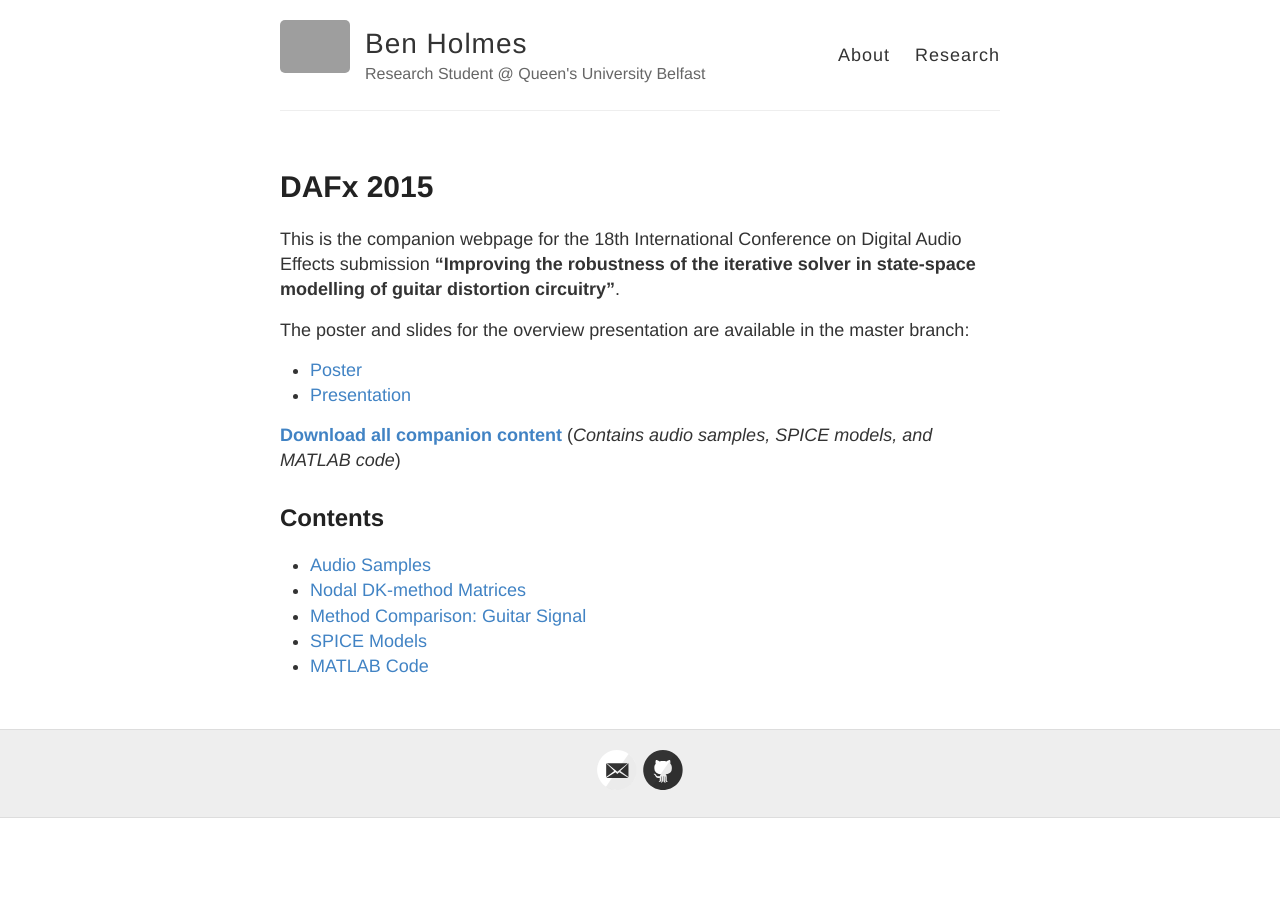
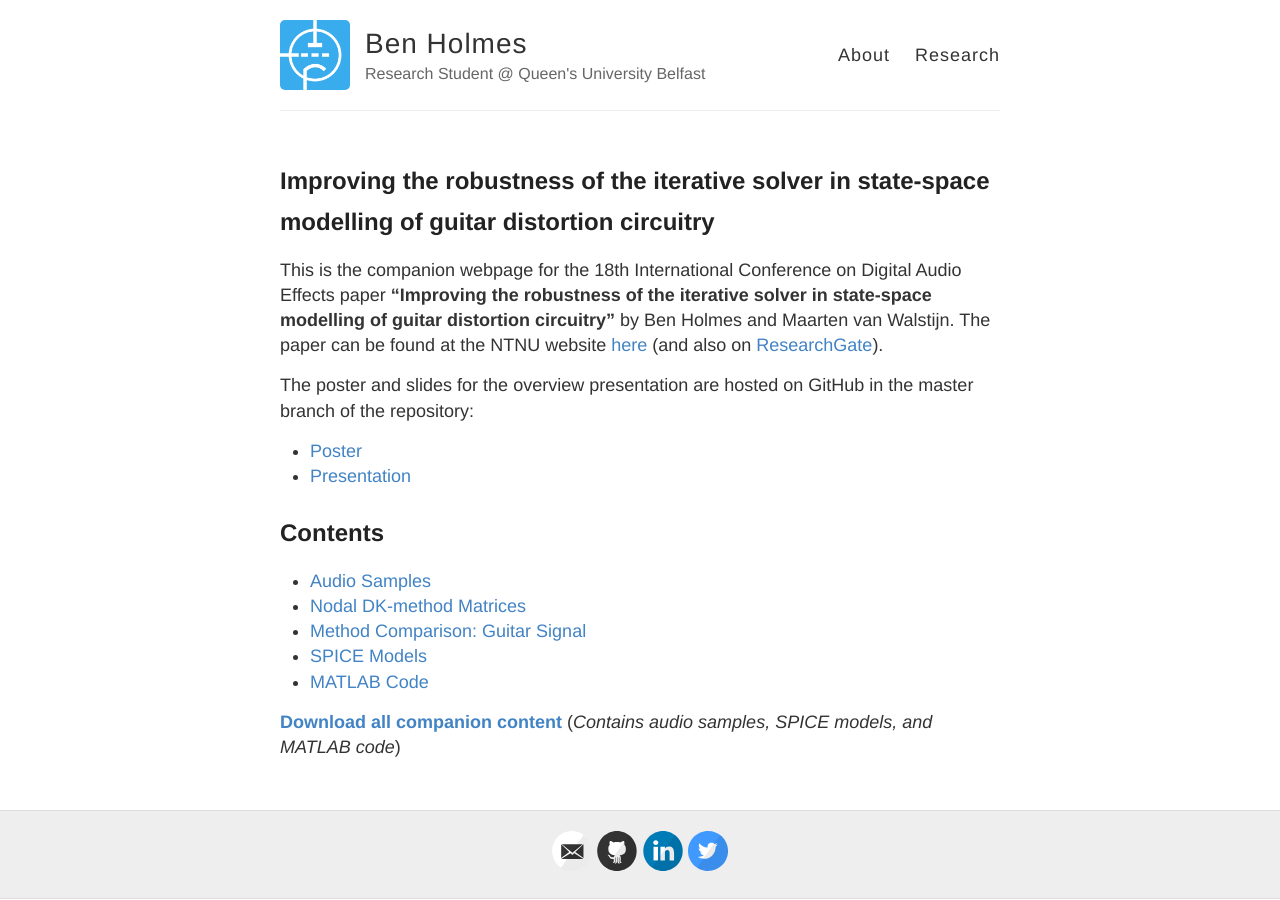
Before and after one commit to bholmesqub/DAFx15, a Jekyll site: the page built from index.md, in a window 1280 px wide. Built offline with Jekyll 4.4.1, drawn with Linux system fonts in a browser that asks for light colours; grey boxes are pictures that could not be loaded.

Commit message:
content update

```diff
--- a/_config.yml
+++ b/_config.yml
@@ -9,7 +9,7 @@ name: Ben Holmes
 description: Research Student @ Queen's University Belfast
 
 # URL of your avatar or profile pic (you could use your GitHub profile pic)
-avatar: https://raw.githubusercontent.com/bholmesqub/bholmesqub.github.io/master/images/tubelogo2.png
+avatar: /images/tubelogo2.png
 
 #
 # Flags below are optional
@@ -23,10 +23,10 @@ footer-links:
   flickr:
   github: bholmesqub
   instagram:
-  linkedin:
+  linkedin: bencholmes
   pinterest:
   rss: # just type anything here for a working RSS icon, make sure you set the "url" above!
-  twitter:
+  twitter: benjamholmes
   stackoverflow: # your stackoverflow profile, e.g. "users/50476/bart-kiers"
   youtube: # channel/<your_long_string> or user/<user-name>
 
--- a/index.md
+++ b/index.md
@@ -1,18 +1,13 @@
 ---
 layout: page
-title: DAFx 2015
+title: "Improving the robustness of the iterative solver in state-space modelling of guitar distortion circuitry"
 ---
+This is the companion webpage for the 18th International Conference on Digital Audio Effects paper **"Improving the robustness of the iterative solver in state-space modelling of guitar distortion circuitry"** by Ben Holmes and Maarten van Walstijn. The paper can be found at the NTNU website [here](https://www.ntnu.edu/documents/1001201110/1266017954/DAFx-15_submission_18.pdf/31639714-5e2d-4d9d-b382-ff769abaa637) (and also on [ResearchGate](https://www.researchgate.net/publication/284672856_Improving_the_robustness_of_the_iterative_solver_in_state-space_modelling_of_guitar_distortion_circuitry)).
 
-This is the companion webpage for the 18th International Conference on Digital Audio Effects submission **"Improving the robustness of the iterative solver in state-space modelling of guitar distortion circuitry"**.
-
-The poster and slides for the overview presentation are available in the master branch:
+The poster and slides for the overview presentation are hosted on GitHub in the master branch of the repository:
 
 * [Poster](https://github.com/bholmesqub/DAFx15/raw/master/Poster.pdf)
 * [Presentation](https://github.com/bholmesqub/DAFx15/raw/master/Overview%20Presentation.pdf)
-
-[**Download all companion content**](https://github.com/bholmesqub/DAFx15/releases/download/v0.1-beta/dafx15_improving.zip)
-(*Contains audio samples, SPICE models, and MATLAB code*)
-
 
 ## Contents
 
@@ -21,3 +16,6 @@ The poster and slides for the overview presentation are available in the master
 * [Method Comparison: Guitar Signal](Guitar-Signals)
 * [SPICE Models](SPICE-Models)
 * [MATLAB Code](MATLAB-Code)
+
+[**Download all companion content**](https://github.com/bholmesqub/DAFx15/releases/download/v0.1-beta/dafx15_improving.zip)
+(*Contains audio samples, SPICE models, and MATLAB code*)
--- a/style.scss
+++ b/style.scss
@@ -45,7 +45,7 @@ h1, h2, h3, h4, h5, h6 {
 }
 
 h1 {
-  font-size: 30px;
+  font-size: 24px;
   a {
     color: inherit;
   }
```
